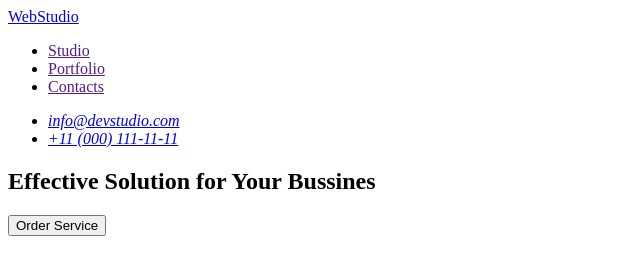
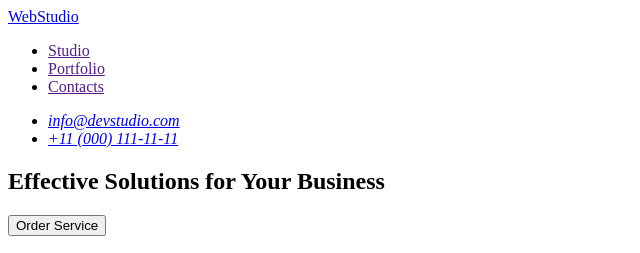
Before and after one commit to Tani-Yatsun/goit-markup-hw-01, a plain HTML site: page index.html in a window 1280 px wide. Shown: the top 253 px of the page, 0-640 px from the left. Drawn offline with Linux system fonts and the light colour scheme.

Commit message:
Update index.html

```diff
--- a/index.html
+++ b/index.html
@@ -39,8 +39,8 @@
     <main>
 
         <section>
-            <h1> Effective Solution for Your Bussines </h1>
-            <button type="button"> Order Service</button>
+            <h1> Effective Solutions for Your Business </h1>
+            <button type="button"> Order Service </button>
         </section>
         <section>
             <h2>Strategy</h2>
```
